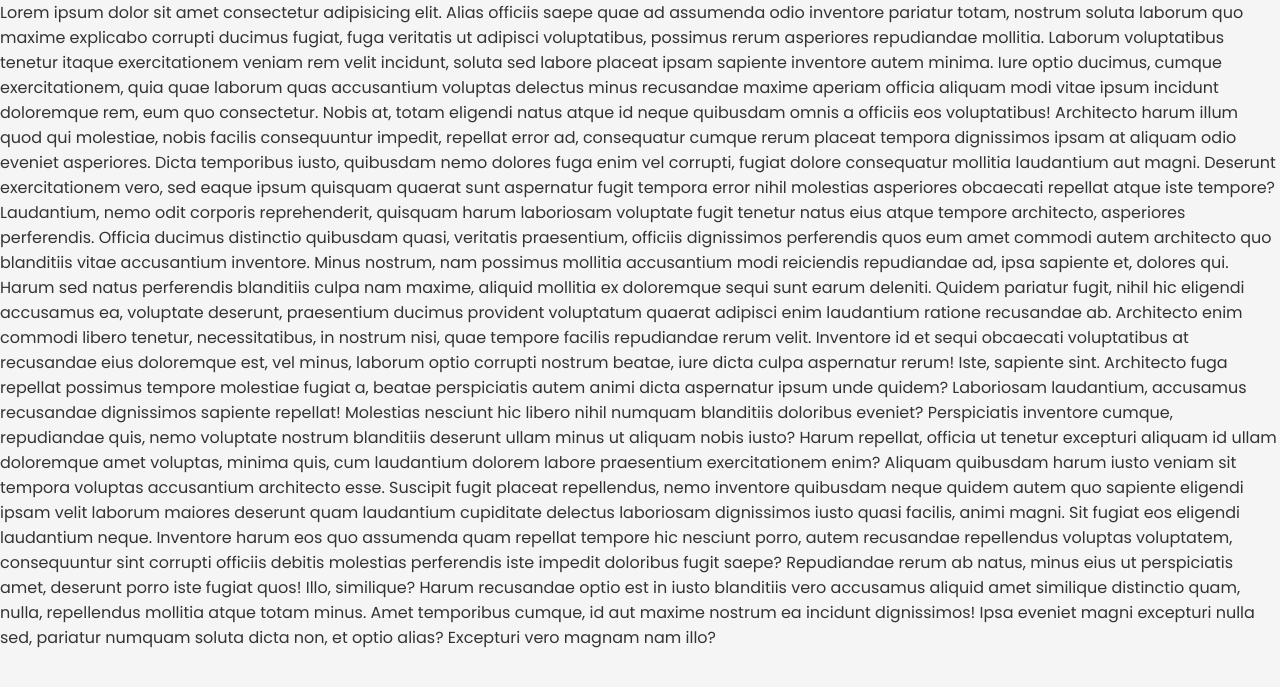
After one commit to Kaczpr/BronzeAgeWebpage, a PHP site: page /html/articles/lorem1.html in a window 1280 px wide. The commit adds this page. Shown: the top 687 px of the page. Run offline with PHP 8.4, Linux system fonts and the light colour scheme.

```diff
--- /dev/null
+++ b/html/articles/lorem1.html
@@ -0,0 +1,74 @@
+<!DOCTYPE html>
+<html lang="en">
+  <head>
+    <meta charset="UTF-8" />
+    <meta name="viewport" content="width=device-width, initial-scale=1.0" />
+    <title>Esarhaddon</title>
+    <link rel="stylesheet" href="../../css/articleStyle.css" />
+    <link rel="preconnect" href="https://fonts.googleapis.com" />
+    <link rel="preconnect" href="https://fonts.gstatic.com" crossorigin />
+    <link
+      href="https://fonts.googleapis.com/css2?family=Merriweather:ital,wght@0,300;0,400;0,700;0,900;1,300;1,400;1,700;1,900&family=Poppins:ital,wght@0,100;0,200;0,300;0,400;0,500;0,600;0,700;0,800;0,900;1,100;1,200;1,300;1,400;1,500;1,600;1,700;1,800;1,900&display=swap"
+      rel="stylesheet"
+    />
+  </head>
+  <body>
+    <p>
+      Lorem ipsum dolor sit amet consectetur adipisicing elit. Alias officiis
+      saepe quae ad assumenda odio inventore pariatur totam, nostrum soluta
+      laborum quo maxime explicabo corrupti ducimus fugiat, fuga veritatis ut
+      adipisci voluptatibus, possimus rerum asperiores repudiandae mollitia.
+      Laborum voluptatibus tenetur itaque exercitationem veniam rem velit
+      incidunt, soluta sed labore placeat ipsam sapiente inventore autem minima.
+      Iure optio ducimus, cumque exercitationem, quia quae laborum quas
+      accusantium voluptas delectus minus recusandae maxime aperiam officia
+      aliquam modi vitae ipsum incidunt doloremque rem, eum quo consectetur.
+      Nobis at, totam eligendi natus atque id neque quibusdam omnis a officiis
+      eos voluptatibus! Architecto harum illum quod qui molestiae, nobis facilis
+      consequuntur impedit, repellat error ad, consequatur cumque rerum placeat
+      tempora dignissimos ipsam at aliquam odio eveniet asperiores. Dicta
+      temporibus iusto, quibusdam nemo dolores fuga enim vel corrupti, fugiat
+      dolore consequatur mollitia laudantium aut magni. Deserunt exercitationem
+      vero, sed eaque ipsum quisquam quaerat sunt aspernatur fugit tempora error
+      nihil molestias asperiores obcaecati repellat atque iste tempore?
+      Laudantium, nemo odit corporis reprehenderit, quisquam harum laboriosam
+      voluptate fugit tenetur natus eius atque tempore architecto, asperiores
+      perferendis. Officia ducimus distinctio quibusdam quasi, veritatis
+      praesentium, officiis dignissimos perferendis quos eum amet commodi autem
+      architecto quo blanditiis vitae accusantium inventore. Minus nostrum, nam
+      possimus mollitia accusantium modi reiciendis repudiandae ad, ipsa
+      sapiente et, dolores qui. Harum sed natus perferendis blanditiis culpa nam
+      maxime, aliquid mollitia ex doloremque sequi sunt earum deleniti. Quidem
+      pariatur fugit, nihil hic eligendi accusamus ea, voluptate deserunt,
+      praesentium ducimus provident voluptatum quaerat adipisci enim laudantium
+      ratione recusandae ab. Architecto enim commodi libero tenetur,
+      necessitatibus, in nostrum nisi, quae tempore facilis repudiandae rerum
+      velit. Inventore id et sequi obcaecati voluptatibus at recusandae eius
+      doloremque est, vel minus, laborum optio corrupti nostrum beatae, iure
+      dicta culpa aspernatur rerum! Iste, sapiente sint. Architecto fuga
+      repellat possimus tempore molestiae fugiat a, beatae perspiciatis autem
+      animi dicta aspernatur ipsum unde quidem? Laboriosam laudantium, accusamus
+      recusandae dignissimos sapiente repellat! Molestias nesciunt hic libero
+      nihil numquam blanditiis doloribus eveniet? Perspiciatis inventore cumque,
+      repudiandae quis, nemo voluptate nostrum blanditiis deserunt ullam minus
+      ut aliquam nobis iusto? Harum repellat, officia ut tenetur excepturi
+      aliquam id ullam doloremque amet voluptas, minima quis, cum laudantium
+      dolorem labore praesentium exercitationem enim? Aliquam quibusdam harum
+      iusto veniam sit tempora voluptas accusantium architecto esse. Suscipit
+      fugit placeat repellendus, nemo inventore quibusdam neque quidem autem quo
+      sapiente eligendi ipsam velit laborum maiores deserunt quam laudantium
+      cupiditate delectus laboriosam dignissimos iusto quasi facilis, animi
+      magni. Sit fugiat eos eligendi laudantium neque. Inventore harum eos quo
+      assumenda quam repellat tempore hic nesciunt porro, autem recusandae
+      repellendus voluptas voluptatem, consequuntur sint corrupti officiis
+      debitis molestias perferendis iste impedit doloribus fugit saepe?
+      Repudiandae rerum ab natus, minus eius ut perspiciatis amet, deserunt
+      porro iste fugiat quos! Illo, similique? Harum recusandae optio est in
+      iusto blanditiis vero accusamus aliquid amet similique distinctio quam,
+      nulla, repellendus mollitia atque totam minus. Amet temporibus cumque, id
+      aut maxime nostrum ea incidunt dignissimos! Ipsa eveniet magni excepturi
+      nulla sed, pariatur numquam soluta dicta non, et optio alias? Excepturi
+      vero magnam nam illo?
+    </p>
+  </body>
+</html>
```
Also changed, not shown: html/articles/esrahadonArticle.html (+6 -5 lines), html/articles/lorem2.html (added, +74 -0 lines), php/index.php (+30 -41 lines), images/articles/stock2.jpg (added), images/articles/stock3.jpg (added).
